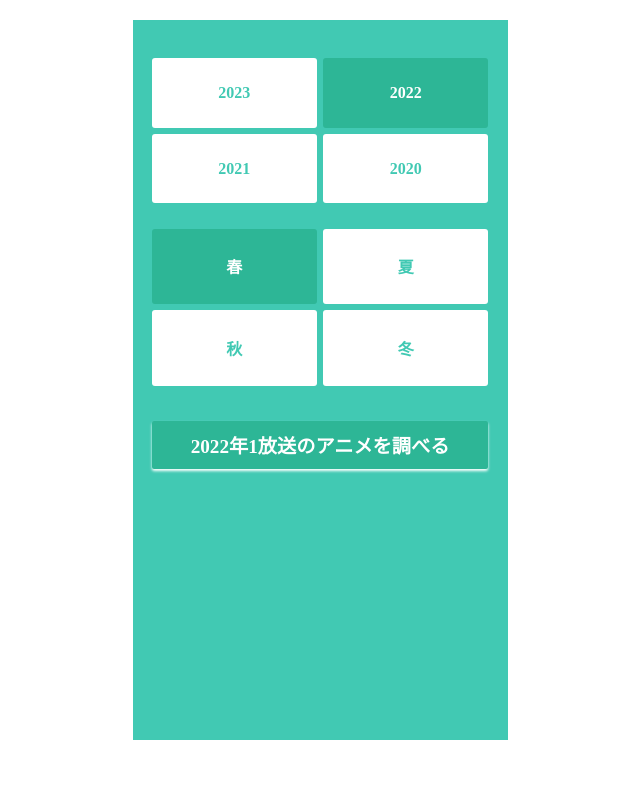
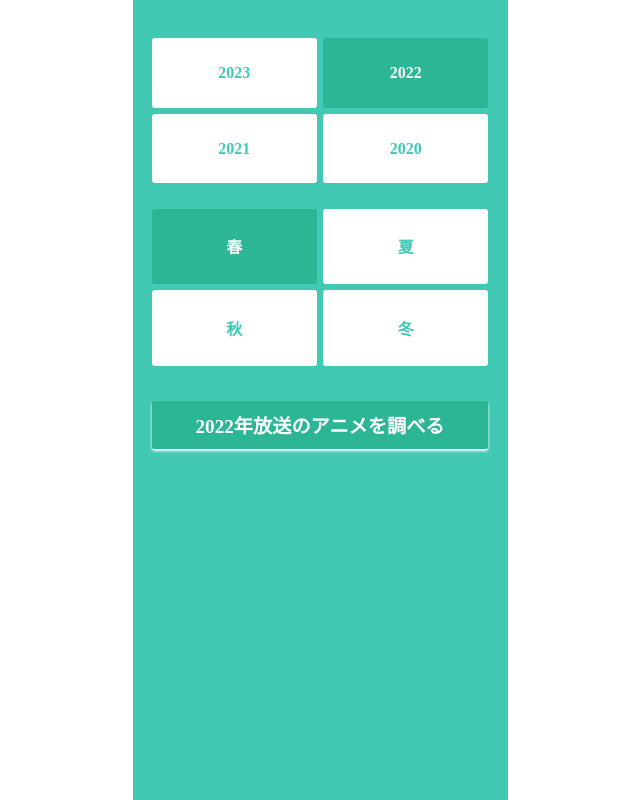
Before and after one commit to hikari0709/next-form, a Next.js app: page /request/all in a window 1280 px wide. Shown: the whole page, without its empty margins (320-960 px from the left). Built offline with nearby package versions, Linux system fonts and the light colour scheme; what emotion-rgba would draw is missing.

Commit message:
update: styleの調整

```diff
--- a/hooks/ResultProvider.tsx
+++ b/hooks/ResultProvider.tsx
@@ -1,4 +1,4 @@
-import { createContext, useState, useContext, VFC, ReactNode, SetStateAction, Dispatch } from 'react';
+import { createContext, useState, VFC, ReactNode, SetStateAction, Dispatch } from 'react';
 
 type Response = {
   public_url: String;
--- a/pages/request/all.tsx
+++ b/pages/request/all.tsx
@@ -2,17 +2,16 @@ import React, {useEffect, useContext, useState, useRef} from 'react'
 import Router from 'next/router'
 import { useForm } from "react-hook-form";
 import axios from "axios";
-
 import type { NextPage } from 'next';
 import { css } from '@emotion/react';
 import { rgba } from 'emotion-rgba';
-
 import { ResultContext } from '../../hooks/ResultProvider';
 
 const shodow = '#68816d';
 
 const date = new Date();
 const thisYear = date.getFullYear();
+// TODO: 2年よりさらに前も選択できるようにする「もっと見る」ボタンを設置アコーディオンとかで
 const years = [thisYear + 1, thisYear, thisYear - 1, thisYear - 2];
 
 const seasons = [
@@ -38,29 +37,11 @@ const seasons = [
   }
 ];
 
-const convertSeason = (value: number) => {
-  switch (value) {
-    case 1:
-      return '春';
-      break;
-    case 2:
-      return '夏';
-      break;
-    case 3:
-      return '秋';
-      break;
-    case 4:
-      return '冬';
-      break;
-  }
-}
-
-// コンポーネント自体にマージンをつけたくないけど一旦考えないでコーディングする
 const styles = {
   container: css`
     width: 375px;
-    height: 90vh;
-    margin: 20px auto 0;
+    height: 100vh;
+    margin: auto;
     padding: 2.4rem 1.2rem;
     background-color: #41c9b3;
     text-align: center;
@@ -120,6 +101,10 @@ const styles = {
   `,
 };
 
+const modal = (status : boolean) => css`
+  display: ${ status ? 'block': 'none' };
+`
+
 type Response = {
   public_url: String;
   title: String;
@@ -130,14 +115,16 @@ const Home: NextPage = () => {
   const date = new Date();
   const { register, handleSubmit, watch } = useForm();
   const { result, setResult } = useContext(ResultContext);
-  const [response, setResponse] = useState<Response[]>([]);
   const isFirstRender = useRef(true);
+  const isShowModal = useRef(false);
 
   const selectedSeason = watch('season', 1);
   const selectedYear = watch('year', date.getFullYear());
 
   const moveResultPage = () => {
-    Router.push('/request/result');
+    if (result.length) {
+      Router.push('/request/result');
+    }
   }
 
   const onSubmit = handleSubmit(
@@ -158,20 +145,45 @@ const Home: NextPage = () => {
     }
   );
 
+  // 初期ローディング時に実行
   useEffect(() => {
     isFirstRender.current = false
   }, []);
 
+  // statusの更新されるタイミングが変
+  // モーダル用に準備したコンテンツは表示されるが一足遅く表示される→ステータスの更新のタイミングを知る
+  // 項目を選択して他の動作（クリックなど）をすると表示される タイミングが遅い
   useEffect(() => {
     if(isFirstRender.current) {
       moveResultPage();
+      isShowModal.current = true;
     } else {
       isFirstRender.current = true;
     }
   }, [result]);
 
+  const convertSeasonValue = (value: string) => {
+    switch (value) {
+      case '1':
+        return '春';
+        break;
+      case '2':
+        return '夏';
+        break;
+      case '3':
+        return '秋';
+        break;
+      case '4':
+        return '冬';
+        break;
+    }
+  }
+
   return (
     <div css={styles.container}>
+      <div css={ modal(isShowModal.current) }>
+        <p>アニメが見つかりませんでした。条件を変えて検索してください。</p>
+      </div>
       <form onSubmit={onSubmit} action="#">
         <ul css={styles.yearList}>
           {
@@ -210,7 +222,7 @@ const Home: NextPage = () => {
           }
         </ul>
         <button type="submit" css={styles.button}>
-          {selectedYear}年{selectedSeason}放送のアニメを調べる
+          {selectedYear}年{convertSeasonValue(selectedSeason)}放送のアニメを調べる
         </button>
       </form>
     </div>
--- a/pages/request/result.tsx
+++ b/pages/request/result.tsx
@@ -8,8 +8,8 @@ import { ResultContext } from '../../hooks/ResultProvider';
 const styles = {
   container: css`
     width: 375px;
-    height: 90vh;
-    margin: 20px auto 0;
+    height: 100vh;
+    margin: auto;
     padding: 2.4rem 1.2rem;
     background-color: #41c9b3;
     text-align: center;
```
